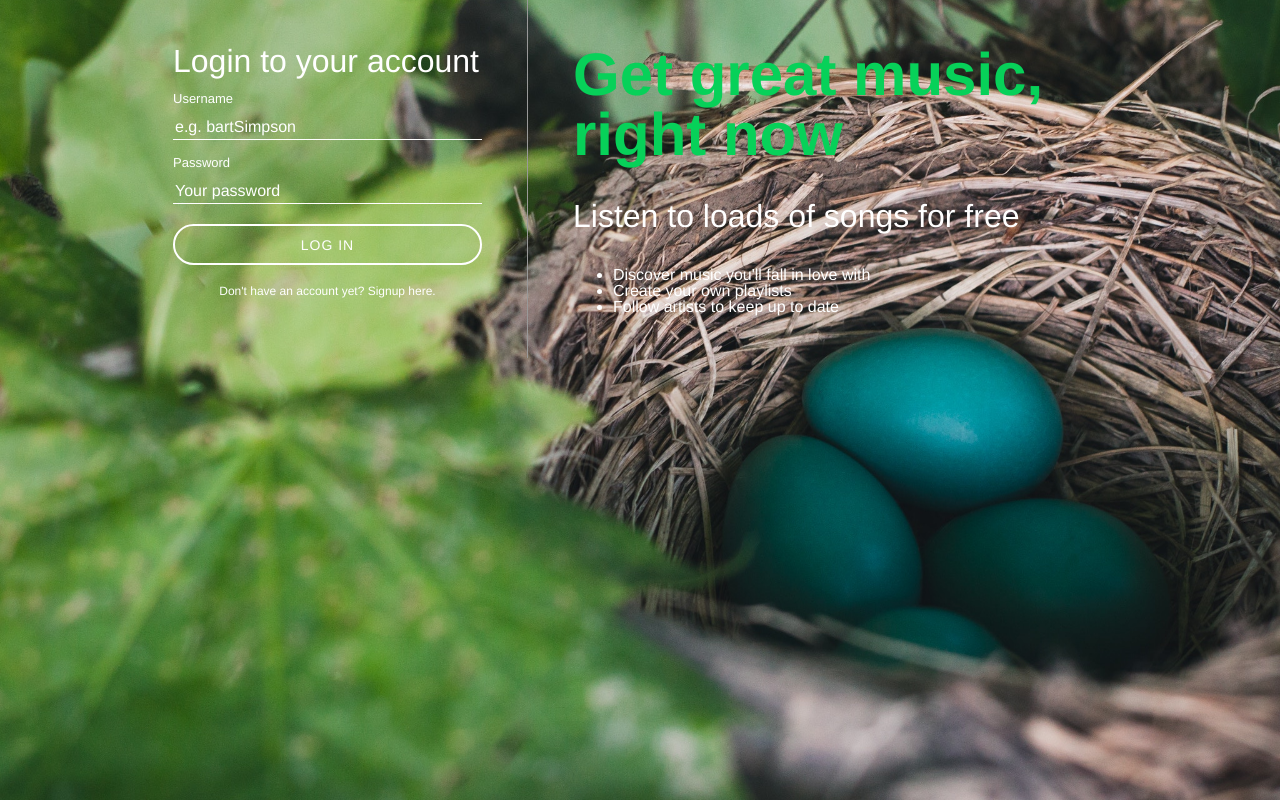
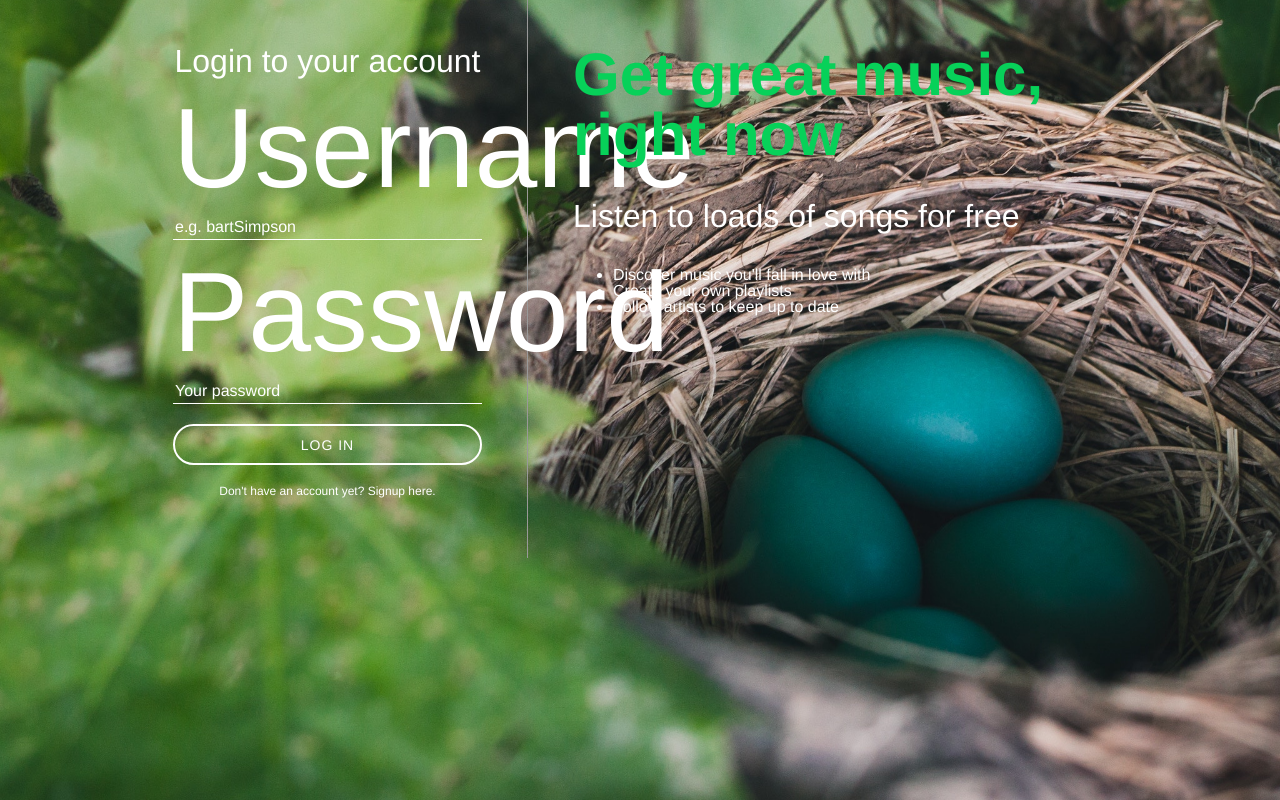
Before and after one commit to lakiikal/musnest2, a PHP site: page /register.php in a window 1280 px wide. Run offline with PHP 8.4, Linux system fonts and the light colour scheme; data that the repository does not hold is empty; some libraries are stand-ins or nearby versions.

Commit message:
css register

```diff
--- a/web/assets/css/register.css
+++ b/web/assets/css/register.css
@@ -64,7 +64,7 @@ body {
     border-right: 1px solid #999;
 }
 
-#inputContainer h1 {
+#inputContainer h2 {
     text-align: center;
 }
 
@@ -82,7 +82,7 @@ body {
 
 #inputContainer label {
     color: white;
-    font-size: 13px;
+    font-size: 113px;
     margin-top: 15px;
     display: block;
 }
```
